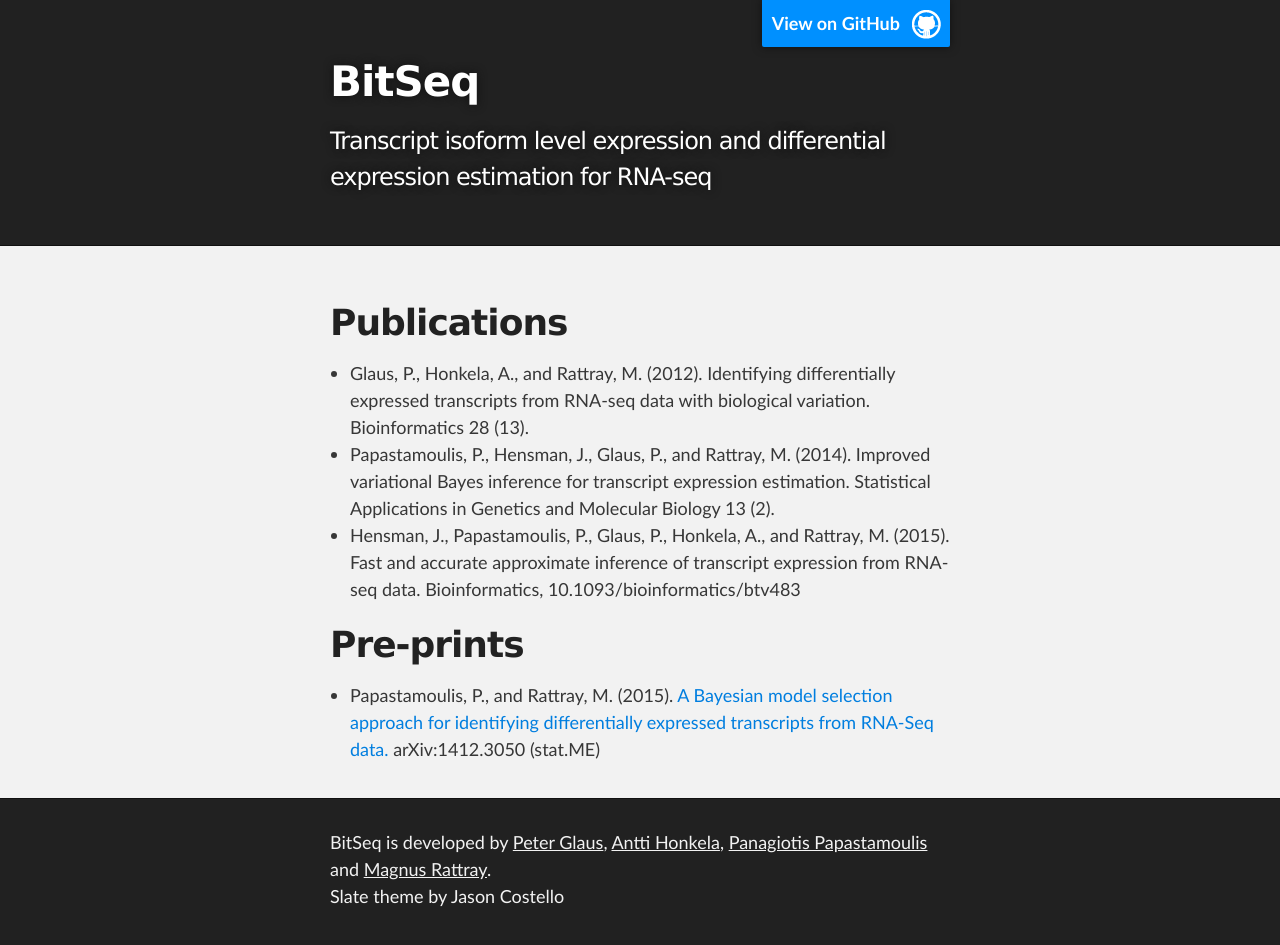
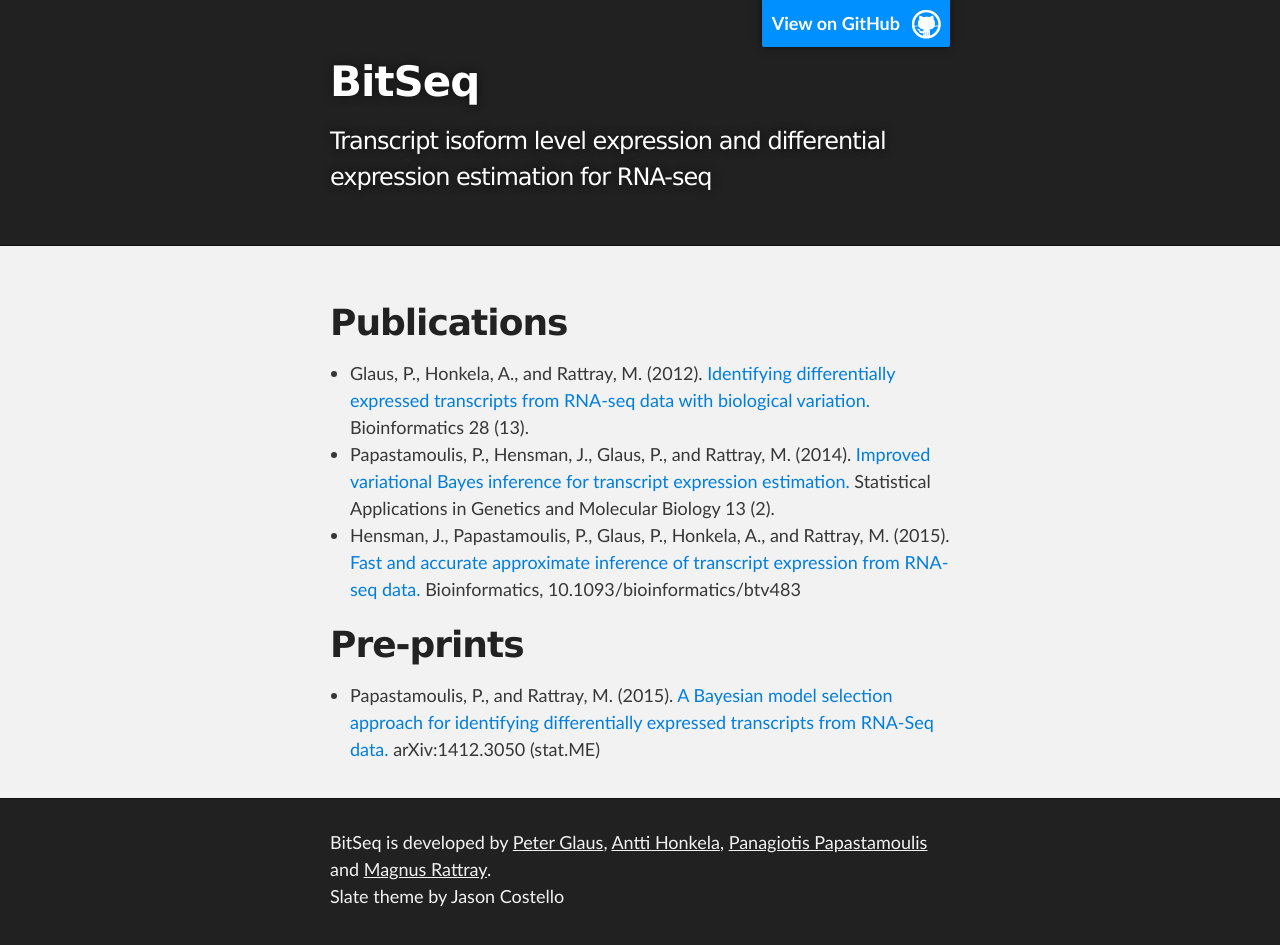
Before and after one commit to BitSeq/bitseq.github.io, a Jekyll site: the page built from howto/publications.md, in a window 1280 px wide. Built offline with Jekyll 4.4.1, drawn with Linux system fonts in a browser that asks for light colours; Markdown is read by kramdown in place of the engine named in the settings; part of the change alters nothing that is shown.

```diff
--- a/howto/publications.md
+++ b/howto/publications.md
@@ -6,9 +6,9 @@ description: Publications
 
 # Publications
 
- * Glaus, P., Honkela, A., and Rattray, M. (2012). Identifying differentially expressed transcripts from RNA-seq data with biological variation. Bioinformatics 28 (13).
- * Papastamoulis, P., Hensman, J., Glaus, P., and Rattray, M. (2014). Improved variational Bayes inference for transcript expression estimation. Statistical Applications in Genetics and Molecular Biology 13 (2).
- * Hensman, J., Papastamoulis, P., Glaus, P., Honkela, A., and Rattray, M. (2015). Fast and accurate approximate inference of transcript expression from RNA-seq data. Bioinformatics, 10.1093/bioinformatics/btv483
+ * Glaus, P., Honkela, A., and Rattray, M. (2012). [Identifying differentially expressed transcripts from RNA-seq data with biological variation.](http://bioinformatics.oxfordjournals.org/content/28/13/1721.short) Bioinformatics 28 (13).
+ * Papastamoulis, P., Hensman, J., Glaus, P., and Rattray, M. (2014). [Improved variational Bayes inference for transcript expression estimation.](http://www.degruyter.com/view/j/sagmb.2014.13.issue-2/sagmb-2013-0054/sagmb-2013-0054.xml) Statistical Applications in Genetics and Molecular Biology 13 (2).
+ * Hensman, J., Papastamoulis, P., Glaus, P., Honkela, A., and Rattray, M. (2015). [Fast and accurate approximate inference of transcript expression from RNA-seq data.](http://bioinformatics.oxfordjournals.org/content/early/2015/09/04/bioinformatics.btv483) Bioinformatics, 10.1093/bioinformatics/btv483
 
 # Pre-prints
 
```
